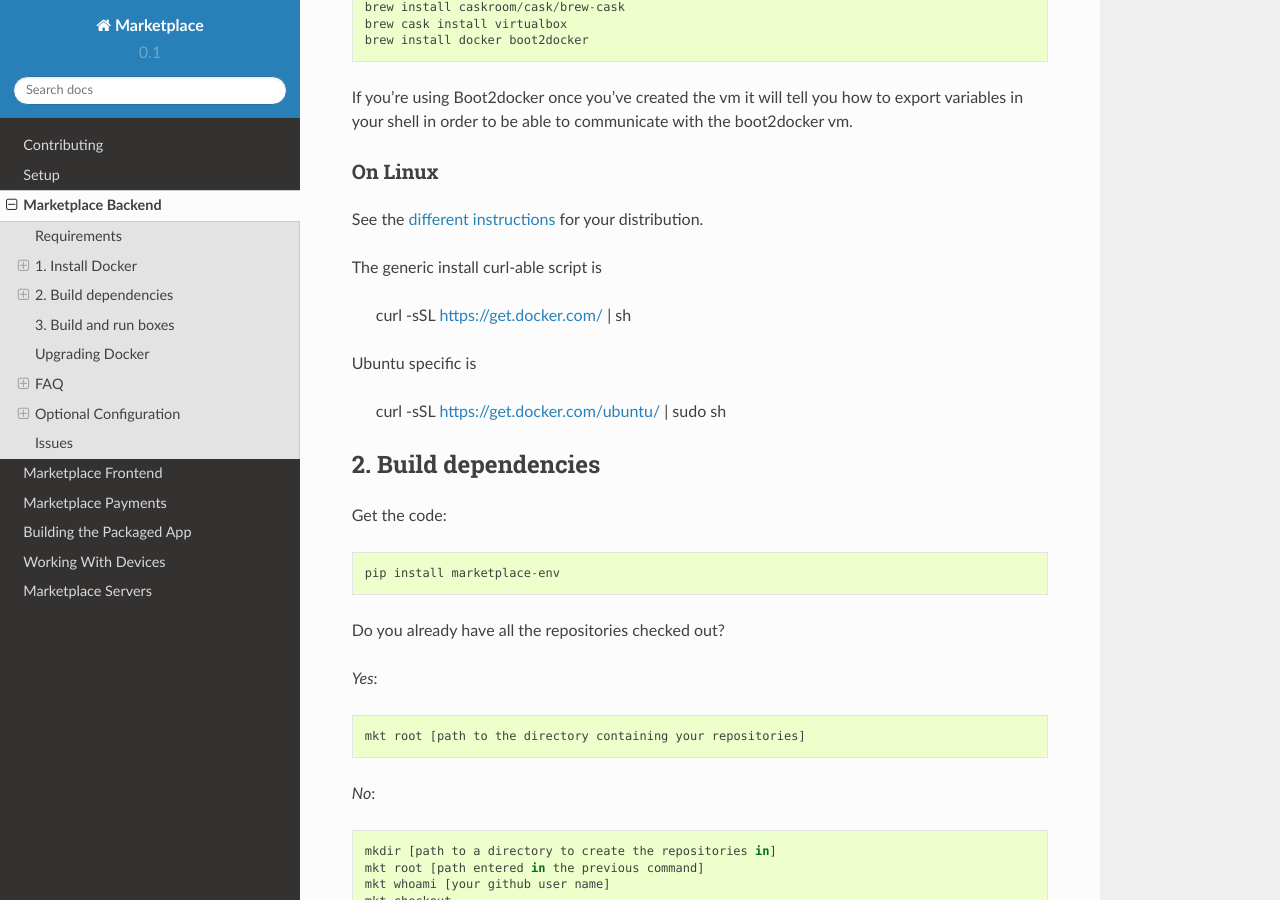
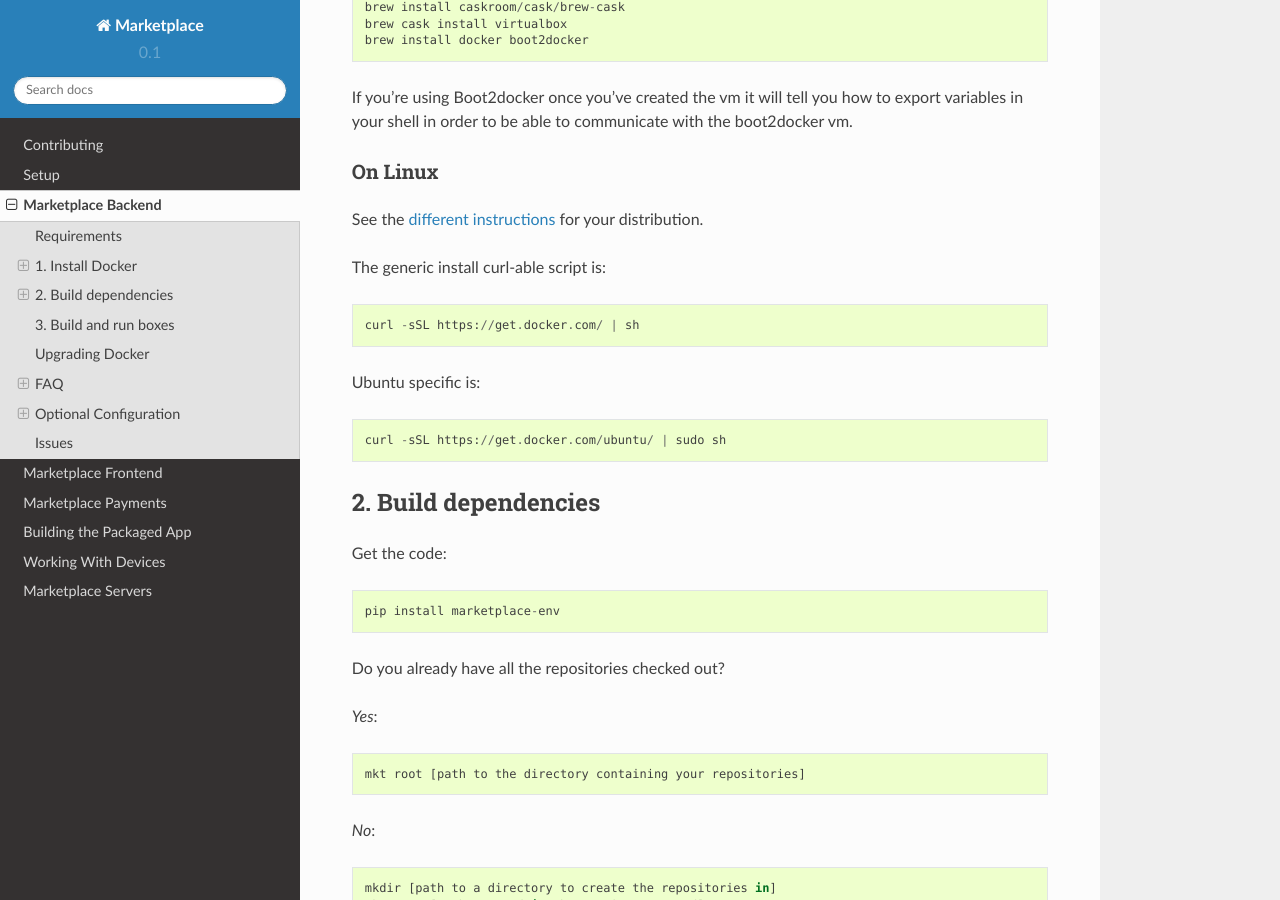
Before and after one commit to mozilla/marketplace-docs, a Sphinx documentation site: the page built from docs/topics/backend.rst, in a window 1280 px wide and 900 px high, scrolled down 994 px. Built offline with Sphinx 7.4.7 and the Read the Docs theme 2.0.0, drawn with Linux system fonts in a browser that asks for light colours.

Commit message:
formatting...

```diff
--- a/docs/topics/backend.rst
+++ b/docs/topics/backend.rst
@@ -55,11 +55,11 @@
 
 See the `different instructions <https://docs.docker.com/installation/>`_ for your distribution.
 
-The generic install curl-able script is
+The generic install curl-able script is::
 
     curl -sSL https://get.docker.com/ | sh
 
-Ubuntu specific is
+Ubuntu specific is::
 
     curl -sSL https://get.docker.com/ubuntu/ | sudo sh
 
```
